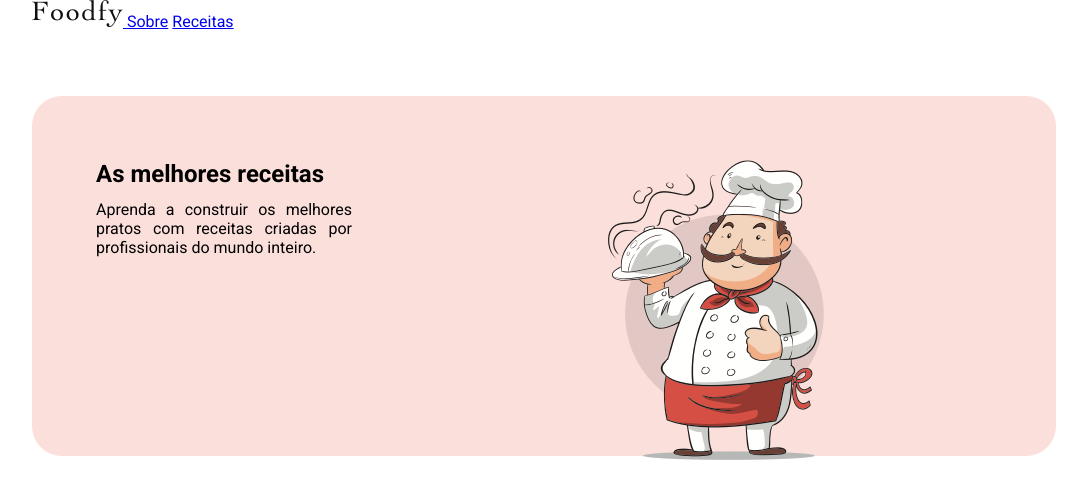
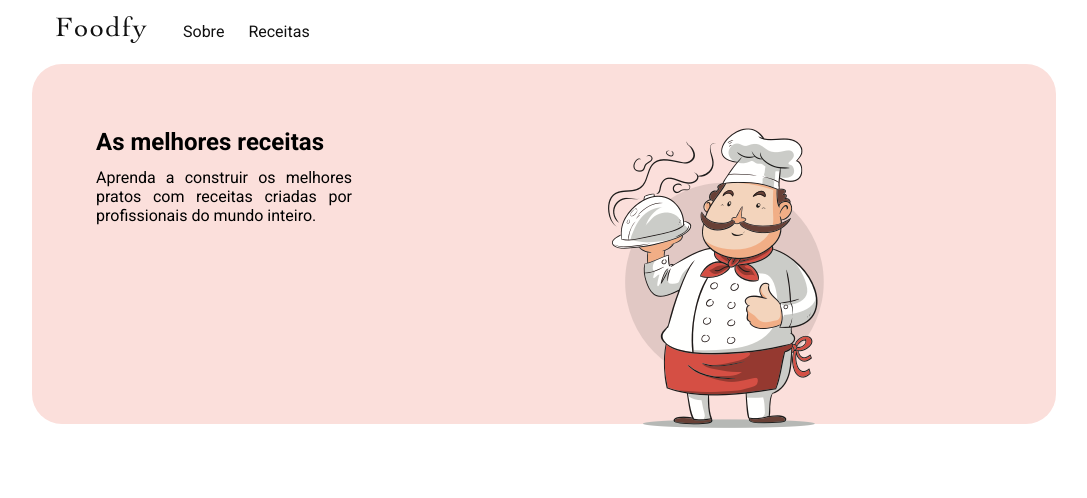
Before and after one commit to banzak1/launchbase-desafio-02, a plain HTML site: page index.html in a window 1280 px wide. Shown: the whole page, without its empty margins (96-1183 px from the left). Drawn offline with Linux system fonts and the light colour scheme.

Commit message:
estilização dos links e aplicação do efeito bold

```diff
--- a/style.css
+++ b/style.css
@@ -15,9 +15,30 @@ body {
 header {
     background: rgb(255, 255, 255);
     width: auto;
-    height: 96px;
+    height: 64px;
 
 }
+
+.links {
+    display: flex;
+    align-items: center;
+}
+
+.links a {
+    color: #111111;
+    padding: 8px 12px;
+    text-decoration: none;
+}
+
+.links a:hover {
+    font-weight: bold;
+}
+
+.links a img {
+    padding: 8px 12px;
+}
+
+
 
 
 section .container{
```
